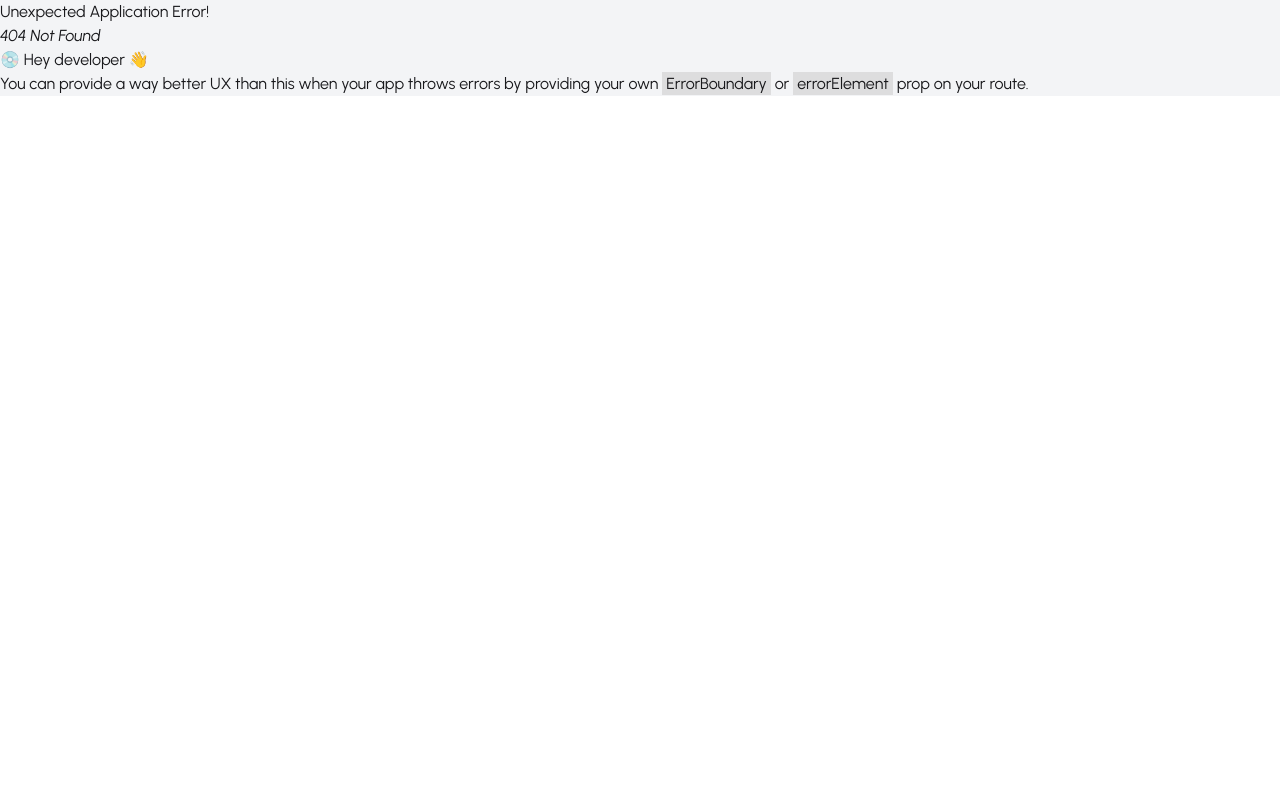
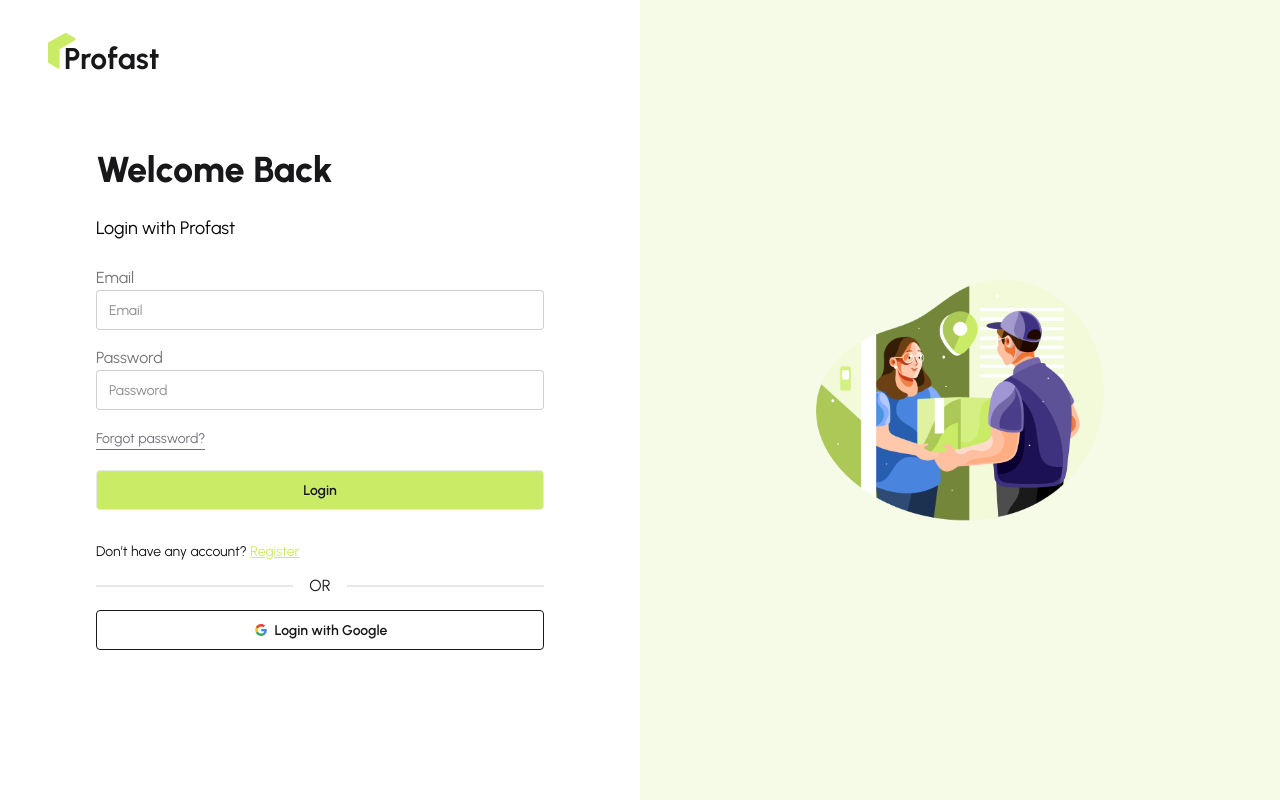
Before and after one commit to ibrahim3761/ProFast-Client, a React (Vite) app: page /login in a window 1280 px wide. Before the commit this address had no page. Built offline with nearby package versions, Linux system fonts and the light colour scheme.

Commit message:
login-page-added

```diff
--- a/package.json
+++ b/package.json
@@ -15,6 +15,7 @@
     "react": "^19.1.0",
     "react-dom": "^19.1.0",
     "react-fast-marquee": "^1.6.5",
+    "react-hook-form": "^7.58.1",
     "react-icons": "^5.5.0",
     "react-responsive-carousel": "^3.2.23",
     "react-router": "^7.6.2",
--- /dev/null
+++ b/src/Layouts/AuthLayout.jsx
@@ -0,0 +1,31 @@
+import React from "react";
+import { Outlet } from "react-router"; // corrected import path
+import authImage from "../assets/authImage.png";
+import Logo from "../Pages/Shared/Logo/Logo";
+
+const AuthLayout = () => {
+  return (
+    <div className="min-h-screen grid grid-cols-1 lg:grid-cols-2 bg-white">
+      {/* Left: Form Section */}
+      <div className="flex flex-col justify-start lg:justify-center px-6 md:px-12 py-6 lg:py-10">
+        <div className="absolute top-6 mt-2">
+          <Logo />
+        </div>
+        <div className="w-full max-w-md mx-auto mt-24 lg:mt-0">
+          <Outlet />
+        </div>
+      </div>
+
+      {/* Right: Illustration */}
+      <div className="hidden lg:flex items-center justify-center bg-[#f5fbe7]">
+        <img
+          src={authImage}
+          alt="Auth Illustration"
+          className="max-w-sm w-full"
+        />
+      </div>
+    </div>
+  );
+};
+
+export default AuthLayout;
--- /dev/null
+++ b/src/Pages/Authentication/Login/Login.jsx
@@ -0,0 +1,80 @@
+import React from "react";
+import { useForm } from "react-hook-form";
+import { Link } from "react-router";
+
+const Login = () => {
+    const {register, handleSubmit} = useForm();
+    const onSubmit = data =>{
+        console.log(data);
+
+    }
+  return (
+    <div>
+      <h2 className="text-4xl font-extrabold mb-6">Welcome Back</h2>
+      <p className="text-lg text-black mb-6">Login with Profast</p>
+      <form onSubmit={handleSubmit(onSubmit)} className="space-y-4">
+        <div>
+          <label className="label">Email</label>
+          <input
+            type="email" {...register('email')}
+            className="input input-bordered w-full"
+            placeholder="Email"
+          />
+        </div>
+        <div>
+          <label className="label">Password</label>
+          <input
+            type="password" {...register('password',{required:true ,minLength:6},{pattern: /^[A-Za-z]+$/i})}
+            className="input input-bordered w-full"
+            placeholder="Password"
+          />
+        </div>
+        <div className="text-left mb-5">
+          <a className="text-sm text-[#71717A] border-b border-[#71717A] pb-[2px] hover:text-[#CAEB66] hover:border-[#CAEB66] cursor-pointer">
+            Forgot password?
+          </a>
+        </div>
+        <button className="btn bg-[#CAEB66] w-full">Login</button>
+        <div className="text-sm mt-4">
+          Don’t have any account?{" "}
+          <Link to="/register" className="text-[#CAEB66] underline">
+            Register
+          </Link>
+        </div>
+        <div className="divider">OR</div>
+        <button className="btn btn-outline w-full">
+          <svg
+            aria-label="Google logo"
+            width="16"
+            height="16"
+            xmlns="http://www.w3.org/2000/svg"
+            viewBox="0 0 512 512"
+          >
+            <g>
+              <path d="m0 0H512V512H0" fill="#fff"></path>
+              <path
+                fill="#34a853"
+                d="M153 292c30 82 118 95 171 60h62v48A192 192 0 0190 341"
+              ></path>
+              <path
+                fill="#4285f4"
+                d="m386 400a140 175 0 0053-179H260v74h102q-7 37-38 57"
+              ></path>
+              <path
+                fill="#fbbc02"
+                d="m90 341a208 200 0 010-171l63 49q-12 37 0 73"
+              ></path>
+              <path
+                fill="#ea4335"
+                d="m153 219c22-69 116-109 179-50l55-54c-78-75-230-72-297 55"
+              ></path>
+            </g>
+          </svg>
+          Login with Google
+        </button>
+      </form>
+    </div>
+  );
+};
+
+export default Login;
--- a/src/Pages/Shared/Logo/Logo.jsx
+++ b/src/Pages/Shared/Logo/Logo.jsx
@@ -4,7 +4,7 @@ const Logo = () => {
     return (
         <div className='flex items-end'>
             <img className='mb-2 w-7' src={logo} alt="" />
-            <p className='-ml-3 text-3xl'>Profast</p>
+            <p className='font-bold -ml-3 text-3xl'>Profast</p>
         </div>
     );
 };
--- a/src/Router/Router.jsx
+++ b/src/Router/Router.jsx
@@ -1,6 +1,8 @@
 import { createBrowserRouter } from "react-router";
 import RootLayout from "../Layouts/RootLayout";
 import Home from "../Pages/Home/Home/Home";
+import AuthLayout from "../Layouts/AuthLayout";
+import Login from "../Pages/Authentication/Login/Login";
 
 export const router = createBrowserRouter([
   {
@@ -13,4 +15,14 @@ export const router = createBrowserRouter([
         }
     ]
   },
+  {
+    path:'/',
+    Component: AuthLayout,
+    children:[
+      {
+        path: 'login',
+        Component: Login
+      }
+    ]
+  },
 ]);
```
Also changed, not shown: src/Pages/Home/FAQ/Faq.jsx (added), 1 other file (tests, documents, lock files or other folders).
